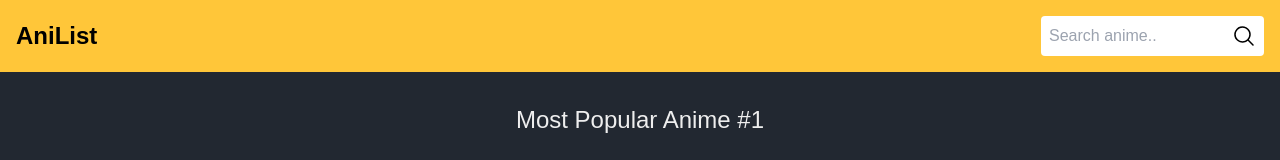
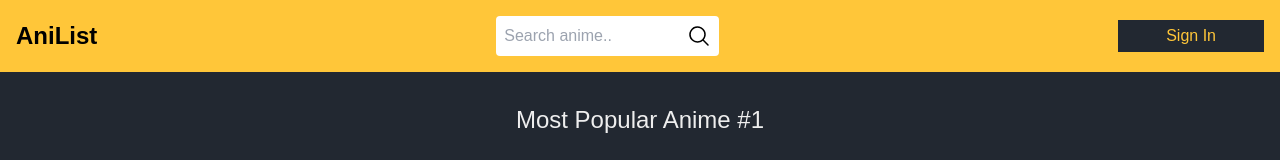
Before and after one commit to yongkisatrias/anilist, a Next.js app: page /popular in a window 1280 px wide. Shown: the top 160 px of the page. Built offline with nearby package versions, Linux system fonts and the light colour scheme; no server answers; a web font is replaced by a local one.

Commit message:
[UPDATE] end sessions 8 - User AUTH Login System Features

```diff
--- a/next.config.js
+++ b/next.config.js
@@ -5,6 +5,9 @@ const nextConfig = {
       {
         hostname: "cdn.myanimelist.net",
       },
+      {
+        hostname: "avatars.githubusercontent.com",
+      },
     ],
   },
 };
--- a/package.json
+++ b/package.json
@@ -11,6 +11,7 @@
   "dependencies": {
     "@phosphor-icons/react": "^2.0.15",
     "next": "14.0.4",
+    "next-auth": "^4.24.5",
     "react": "^18",
     "react-dom": "^18",
     "react-youtube": "^10.1.0"
--- /dev/null
+++ b/src/app/api/auth/[...nextauth]/route.js
@@ -0,0 +1,16 @@
+import NextAuth from "next-auth/next";
+import githubAuth from "next-auth/providers/github";
+
+export const authOption = {
+  providers: [
+    githubAuth({
+      clientId: process.env.GITHUB_CLIENT,
+      clientSecret: process.env.GITHUB_SECRET,
+    }),
+  ],
+  secret: process.env.NEXTAUTH_SECRET,
+};
+
+const handler = NextAuth(authOption);
+
+export { handler as GET, handler as POST };
--- /dev/null
+++ b/src/app/users/dashboard/page.jsx
@@ -0,0 +1,18 @@
+import Image from "next/image";
+
+// API
+import { authUserSession } from "@/libs/auth-libs";
+
+const Page = async () => {
+  const user = await authUserSession();
+
+  return (
+    <div className="text-color-primary">
+      <h3>DASHBOARD</h3>
+      <h5>Welcome, {user?.name}</h5>
+      <Image src={user?.image} alt="profile picture" width={250} height={250} />
+    </div>
+  );
+};
+
+export default Page;
--- /dev/null
+++ b/src/components/NavBar/UserActionButton.jsx
@@ -0,0 +1,29 @@
+import Link from "next/link";
+
+// API
+import { authUserSession } from "@/libs/auth-libs";
+
+const UserActionButton = async () => {
+  const user = await authUserSession();
+
+  const actionLabel = user ? "Sign Out" : "Sign In";
+  const actionURL = user ? "/api/auth/signout" : "/api/auth/signin";
+
+  return (
+    <div className="flex justify-between gap-2">
+      {user ? (
+        <Link href="/users/dashboard" className="py-1">
+          Dashboard
+        </Link>
+      ) : null}
+      <Link
+        href={actionURL}
+        className="bg-color-dark text-color-accent py-1 px-12 inline-block"
+      >
+        {actionLabel}
+      </Link>
+    </div>
+  );
+};
+
+export default UserActionButton;
--- a/src/components/NavBar/index.jsx
+++ b/src/components/NavBar/index.jsx
@@ -2,6 +2,7 @@ import Link from "next/link";
 
 // Components
 import InputSearch from "./InputSearch";
+import UserActionButton from "./UserActionButton";
 
 const Index = () => {
   return (
@@ -11,6 +12,7 @@ const Index = () => {
           AniList
         </Link>
         <InputSearch />
+        <UserActionButton />
       </div>
     </header>
   );
--- /dev/null
+++ b/src/libs/auth-libs.js
@@ -0,0 +1,7 @@
+import { getServerSession } from "next-auth";
+import { authOption } from "@/app/api/auth/[...nextauth]/route";
+
+export const authUserSession = async () => {
+  const session = await getServerSession(authOption);
+  return session?.user;
+};
```
Also changed, not shown: 1 other file (tests, documents, lock files or other folders).
